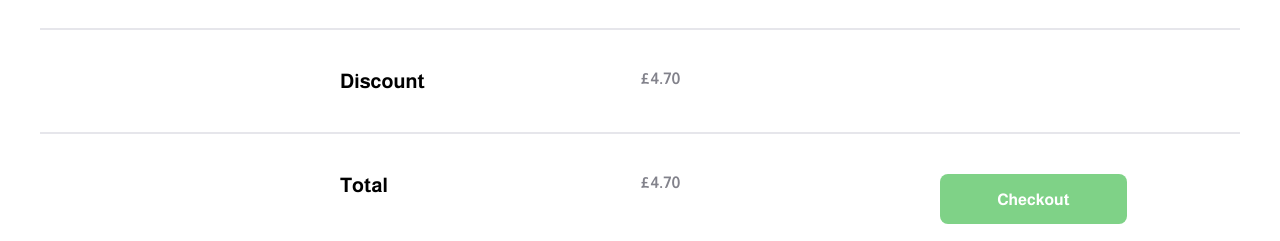
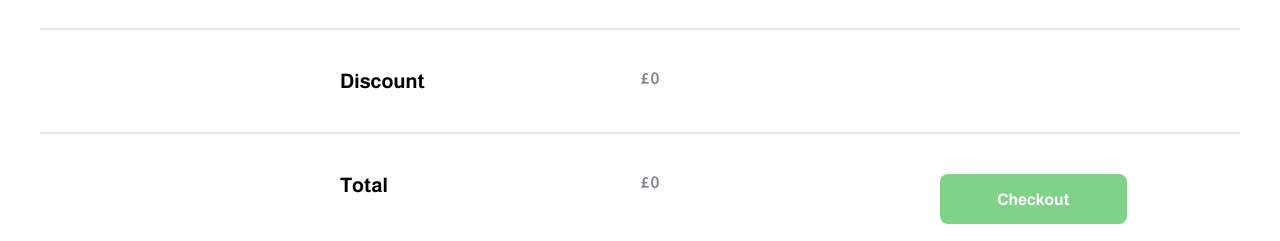
Before and after one commit to rokibulslam/React-Shopping-cart, a React (Vite) app: page /cart in a window 1280 px wide. Shown: the part 209-450 px from the top of the page. Built offline with nearby package versions, Linux system fonts and the light colour scheme.

Commit message:
cart completed

```diff
--- a/src/pages/Cart.jsx
+++ b/src/pages/Cart.jsx
@@ -8,7 +8,14 @@ const Cart = () => {
   const discountedProducts = useSelector(
     (state) => state.cart.discountedProduct
   );
-  const subTotal = useSelector((state) => state.cart.subTotal);
+  // const subTotal = useSelector((state) => state.cart.subTotal);
+  const cartTotal = useSelector((state) => state.cart.cartTotal);
+  const discountCoffee = useSelector((state) => state.cart.discountedCoffee);
+  let subTotal = cartTotal + discountCoffee
+  const discount = useSelector(
+    (state) => state.cart.discountForCocacola
+  );
+    let total=subTotal-discount
   return (
     <div>
       {/* Cart Items */}
@@ -29,7 +36,9 @@ const Cart = () => {
               {/* Name */}
               <h1 className="text-xl font-bold">{item.name}</h1>
               {/* Code */}
-              <p className="text-base font-light pt-3">Product Code: {item.id}</p>
+              <p className="text-base font-light pt-3">
+                Product Code: {item.id}
+              </p>
             </div>
           </div>
           <div className="flex justify-around">
@@ -68,7 +77,7 @@ const Cart = () => {
             <p>{item.price}</p>
             {/* delete  */}
             <img
-              onClick={()=>dispatch(deleteFromCart(item))}
+              onClick={() => dispatch(deleteFromCart(item))}
               className="w-[24px] h-[24px]"
               src="/src/assets/delete.png"
               alt=""
@@ -104,7 +113,7 @@ const Cart = () => {
               <div className="flex justify-center items-center space-x-3">
                 {" "}
                 <img
-                  onClick={() => dispatch(removeFromCart(item))}
+                  // onClick={() => dispatch(removeFromCart(item))}
                   className="w-[24px] h-[24px] cursor-pointer"
                   src="/src/assets/Minus.png"
                   alt=""
@@ -113,7 +122,7 @@ const Cart = () => {
                 <p>{item.quantity}</p>
                 {/* Plus */}
                 <img
-                  onClick={() => dispatch(addToCart(item))}
+                  // onClick={() => dispatch(addToCart(item))}
                   className="w-[24px] h-[24px] cursor-pointer"
                   src="/src/assets/Plus.png"
                   alt=""
@@ -157,7 +166,7 @@ const Cart = () => {
           <p className="font-bold text-xl ">Discount</p>
           <p className="text-lightGray font-bold">
             <span>£</span>
-            <span>4.70</span>
+            <span>{discount}</span>
           </p>
         </div>
         {/* Total */}
@@ -166,7 +175,7 @@ const Cart = () => {
           <p className="font-bold text-xl ">Total</p>
           <p className="text-lightGray font-bold">
             <span>£</span>
-            <span>4.70</span>
+            <span>{total}</span>
           </p>
           <button className="h-[25px] md:h-[50px] w-[100px] md:w-[187px] rounded-lg border-0 bg-[#7FD287] text-white font-bold md:text-base">
             Checkout
```
